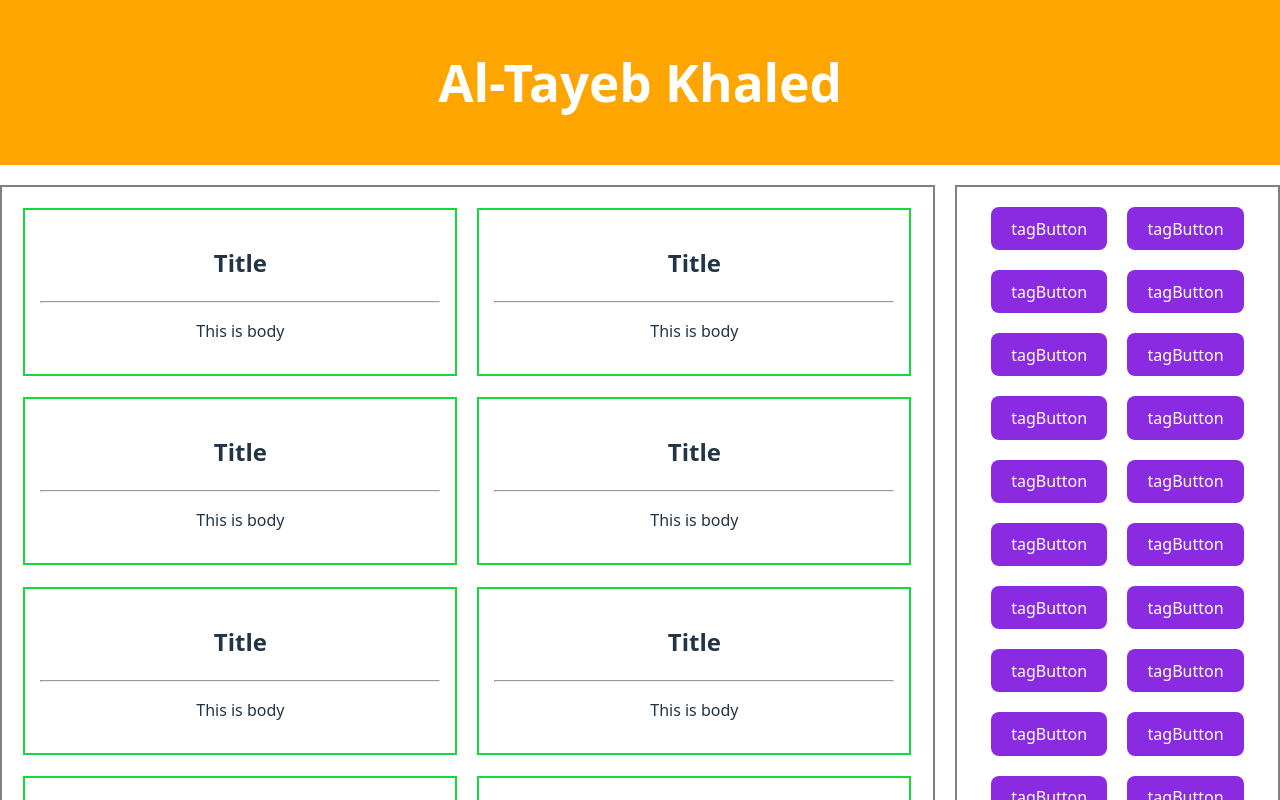
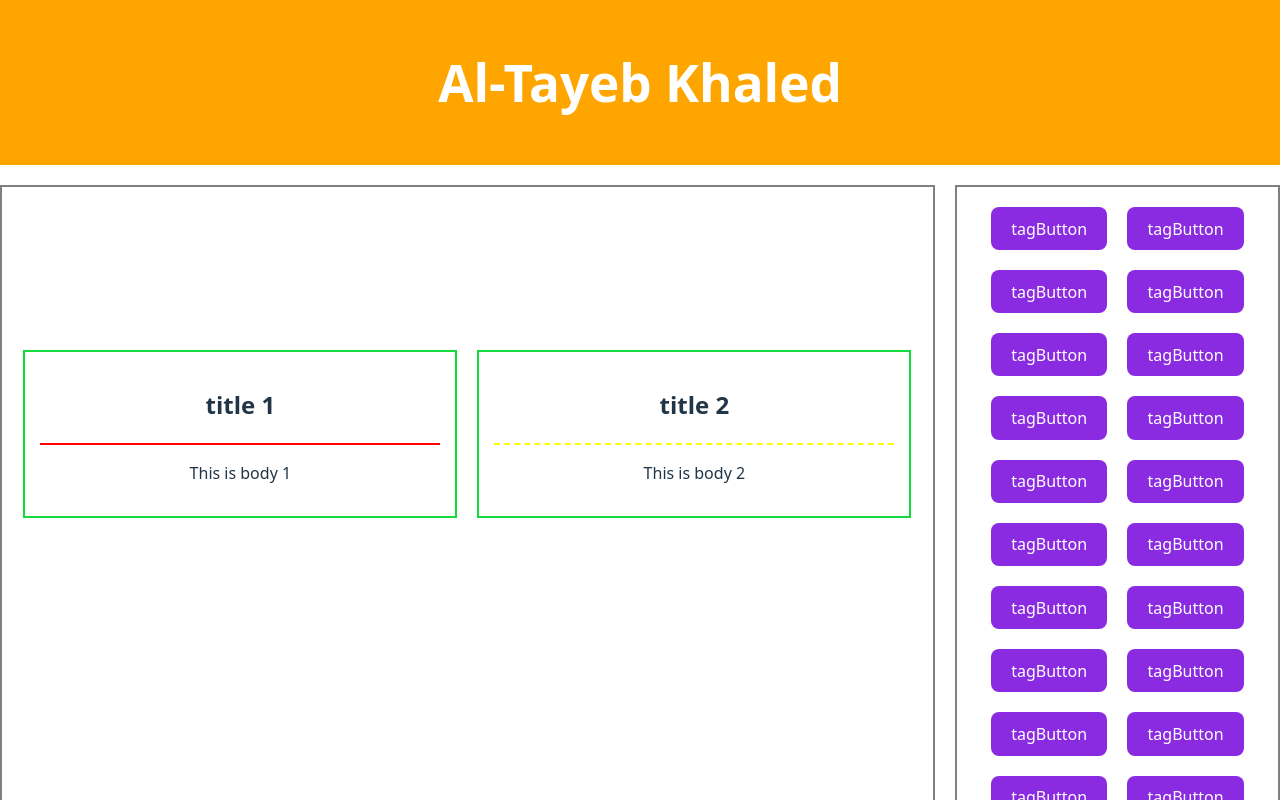
Before and after one commit to AlTayeb-Front-End/React-repo, a React (Vite) app: page / in a window 1280 px wide. Shown: the top 800 px of the page. Built offline with nearby package versions, Linux system fonts and the light colour scheme.

Commit message:
feat: use props to send data

```diff
--- a/src/App.jsx
+++ b/src/App.jsx
@@ -10,12 +10,33 @@ import Posts from "./sections/Posts";
 
 function App() {
   // const [count, setCount] = useState(0);
-
+  const data = [
+    {
+      title: "title 1",
+      body: "This is body 1",
+      seprator: <div style={{ borderTop: "2px solid red" }}></div>,
+    },
+    {
+      title: "title 2",
+      body: "This is body 2",
+      seprator: <div style={{ borderTop: "2px dashed yellow" }}></div>,
+    },
+    {
+      title: "title 3",
+      body: "This is body 3",
+      seprator: <div style={{ borderTop: "2px pointed white" }}></div>,
+    },
+    {
+      title: "title 4",
+      body: "This is body 4",
+      seprator: <div style={{ borderTop: "2px solid blue" }}></div>,
+    },
+  ];
   return (
     <>
       <Header />
       <div style={{ display: "flex", gap: "20px" }}>
-        <Posts />
+        <Posts data={data} />
         <TagButtons />
       </div>
     </>
--- a/src/components/Post.jsx
+++ b/src/components/Post.jsx
@@ -1,11 +1,11 @@
 import "../style/post.css";
 
-export default function Post() {
+export default function Post({ title, body, seprator }) {
   return (
     <dev className={"dev-post"}>
-      <h2>Title</h2>
-      <hr />
-      <p>This is body</p>
+      <h2>{title}</h2>
+      {seprator}
+      <p>{body}</p>
     </dev>
   );
 }
--- a/src/sections/Posts.jsx
+++ b/src/sections/Posts.jsx
@@ -1,8 +1,15 @@
 import Post from "../components/Post";
 import "../style/posts.css";
-export default function Posts() {
+export default function Posts({ data }) {
   let posts = [];
-  for (let counter = 0; counter < 10; counter++) posts.push(<Post />);
+  for (let counter = 0; counter < data.length; counter++)
+    posts.push(
+      <Post
+        title={data[counter].title}
+        body={data[counter].body}
+        seprator={data[counter].seprator}
+      />
+    );
 
   return <dev className={"posts"}>{posts}</dev>;
 }
```
